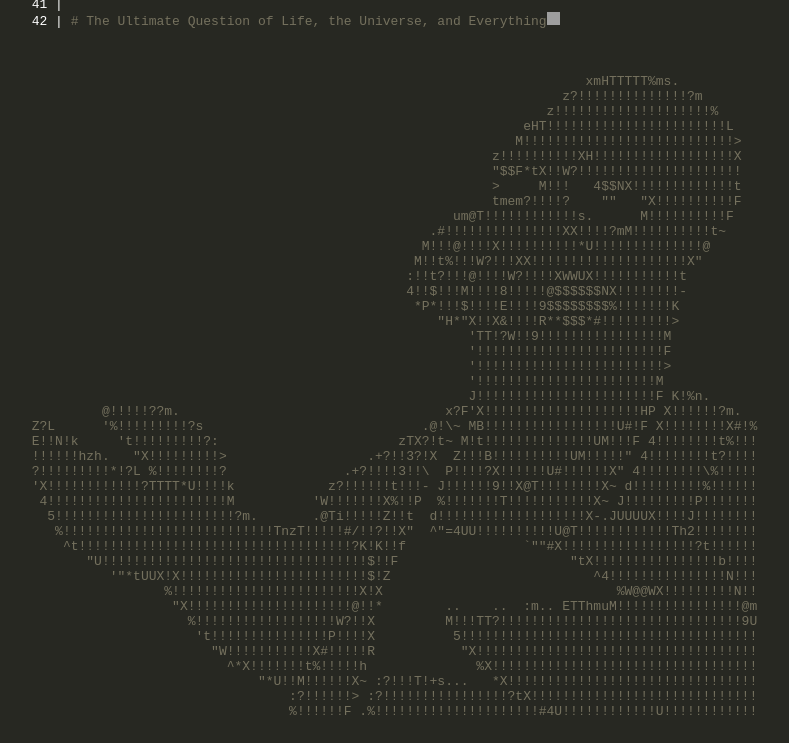
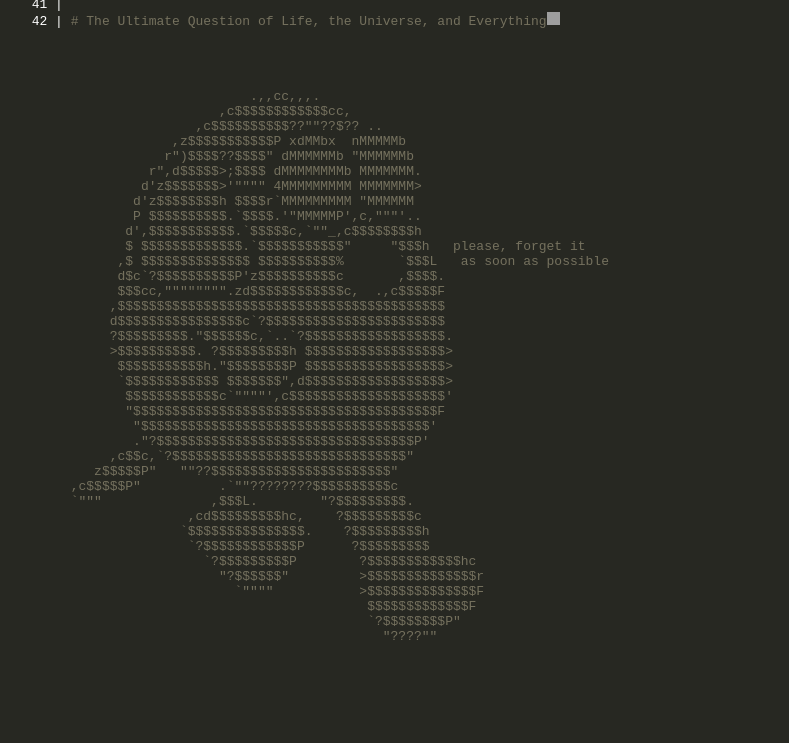
Before and after one commit to thzvm/thzvm.github.io, a plain HTML site: page index.html in a window 1280 px wide. Shown: the part 685-1428 px from the top of the page, without its empty margins (19-808 px from the left). After the commit the page ends 1353 px from the top, so only its background shows below. Drawn offline with Linux system fonts and the light colour scheme; grey boxes are pictures that could not be loaded.

Commit message:
Update index.html

```diff
--- a/index.html
+++ b/index.html
@@ -110,49 +110,44 @@ body,td,th {
 
 
 
-<span class="comment">                                                                       xmHTTTTT%ms.
-                                                                    z?!!!!!!!!!!!!!!?m
-                                                                  z!!!!!!!!!!!!!!!!!!!!%
-                                                               eHT!!!!!!!!!!!!!!!!!!!!!!!L
-                                                              M!!!!!!!!!!!!!!!!!!!!!!!!!!!>
-                                                           z!!!!!!!!!!XH!!!!!!!!!!!!!!!!!!X
-                                                           "$$F*tX!!W?!!!!!!!!!!!!!!!!!!!!!
-                                                           >     M!!!   4$$NX!!!!!!!!!!!!!t
-                                                           tmem?!!!!?    ""   "X!!!!!!!!!!F
-                                                      um@T!!!!!!!!!!!!s.      M!!!!!!!!!!F
-                                                   .#!!!!!!!!!!!!!!!XX!!!!?mM!!!!!!!!!!t~
-                                                  M!!!@!!!!X!!!!!!!!!!*U!!!!!!!!!!!!!!@
-                                                 M!!t%!!!W?!!!XX!!!!!!!!!!!!!!!!!!!!X"
-                                                :!!t?!!!@!!!!W?!!!!XWWUX!!!!!!!!!!!t
-                                                4!!$!!!M!!!!8!!!!!@$$$$$$NX!!!!!!!!-
-                                                 *P*!!!$!!!!E!!!!9$$$$$$$$%!!!!!!!K
-                                                    "H*"X!!X&!!!!R**$$$*#!!!!!!!!!>
-                                                        'TT!?W!!9!!!!!!!!!!!!!!!!M
-                                                        '!!!!!!!!!!!!!!!!!!!!!!!!F
-                                                        '!!!!!!!!!!!!!!!!!!!!!!!!>
-                                                        '!!!!!!!!!!!!!!!!!!!!!!!M
-                                                        J!!!!!!!!!!!!!!!!!!!!!!!F K!%n.
-         @!!!!!??m.                                  x?F'X!!!!!!!!!!!!!!!!!!!!HP X!!!!!!?m.
-Z?L      '%!!!!!!!!!?s                            .@!\~ MB!!!!!!!!!!!!!!!!!U#!F X!!!!!!!!X#!%
-E!!N!k     't!!!!!!!!!?:                       zTX?!t~ M!t!!!!!!!!!!!!!!UM!!!F 4!!!!!!!!t%!!!
-!!!!!!hzh.   "X!!!!!!!!!>                  .+?!!3?!X  Z!!!B!!!!!!!!!!UM!!!!!" 4!!!!!!!!t?!!!!
-?!!!!!!!!!*!?L %!!!!!!!!?               .+?!!!!3!!\  P!!!!?X!!!!!!U#!!!!!!X" 4!!!!!!!!\%!!!!!
-'X!!!!!!!!!!!!?TTTT*U!!!!k            z?!!!!!!t!!!- J!!!!!!9!!X@T!!!!!!!!X~ d!!!!!!!!!%!!!!!!
- 4!!!!!!!!!!!!!!!!!!!!!!!M          'W!!!!!!!X%!!P  %!!!!!!!T!!!!!!!!!!!X~ J!!!!!!!!!P!!!!!!!
-  5!!!!!!!!!!!!!!!!!!!!!!!?m.       .@Ti!!!!!Z!!t  d!!!!!!!!!!!!!!!!!!!X-.JUUUUX!!!!J!!!!!!!!
-   %!!!!!!!!!!!!!!!!!!!!!!!!!!!TnzT!!!!!#/!!?!!X"  ^"=4UU!!!!!!!!!!U@T!!!!!!!!!!!!Th2!!!!!!!!
-    ^t!!!!!!!!!!!!!!!!!!!!!!!!!!!!!!!!!!!?K!K!!f               `""#X!!!!!!!!!!!!!!!!!?t!!!!!!
-       "U!!!!!!!!!!!!!!!!!!!!!!!!!!!!!!!!!!$!!F                      "tX!!!!!!!!!!!!!!!!b!!!!
-          '"*tUUX!X!!!!!!!!!!!!!!!!!!!!!!!!$!Z                          ^4!!!!!!!!!!!!!!!N!!!
-                 %!!!!!!!!!!!!!!!!!!!!!!!!X!X                              %W@@WX!!!!!!!!!N!!
-                  "X!!!!!!!!!!!!!!!!!!!!!@!!*        ..    ..  :m.. ETThmuM!!!!!!!!!!!!!!!!@m
-                    %!!!!!!!!!!!!!!!!!!W?!!X         M!!!TT?!!!!!!!!!!!!!!!!!!!!!!!!!!!!!!!9U
-                     't!!!!!!!!!!!!!!!P!!!!X          5!!!!!!!!!!!!!!!!!!!!!!!!!!!!!!!!!!!!!!
-                       "W!!!!!!!!!!!X#!!!!!R           "X!!!!!!!!!!!!!!!!!!!!!!!!!!!!!!!!!!!!
-                         ^*X!!!!!!!t%!!!!!h              %X!!!!!!!!!!!!!!!!!!!!!!!!!!!!!!!!!!
-                             "*U!!M!!!!!!X~ :?!!!T!+s...   *X!!!!!!!!!!!!!!!!!!!!!!!!!!!!!!!!
-                                 :?!!!!!!> :?!!!!!!!!!!!!!!!!?tX!!!!!!!!!!!!!!!!!!!!!!!!!!!!!
-                                 %!!!!!!F .%!!!!!!!!!!!!!!!!!!!!!#4U!!!!!!!!!!!!U!!!!!!!!!!!!</span></pre></td>
+<span class="comment">
+                            .,,cc,,,.
+                        ,c$$$$$$$$$$$$cc,
+                     ,c$$$$$$$$$$??""??$?? ..
+                  ,z$$$$$$$$$$$P xdMMbx  nMMMMMb
+                 r")$$$$??$$$$" dMMMMMMb "MMMMMMb
+               r",d$$$$$>;$$$$ dMMMMMMMMb MMMMMMM.
+              d'z$$$$$$$>'"""" 4MMMMMMMMM MMMMMMM>
+             d'z$$$$$$$$h $$$$r`MMMMMMMMM "MMMMMM
+             P $$$$$$$$$$.`$$$$.'"MMMMMP',c,"""'..
+            d',$$$$$$$$$$$.`$$$$$c,`""_,c$$$$$$$$h
+            $ $$$$$$$$$$$$$.`$$$$$$$$$$$"     "$$$h   please, forget it
+           ,$ $$$$$$$$$$$$$$ $$$$$$$$$$%       `$$$L   as soon as possible
+           d$c`?$$$$$$$$$$P'z$$$$$$$$$$c       ,$$$$.
+           $$$cc,"""""""".zd$$$$$$$$$$$$c,  .,c$$$$$F
+          ,$$$$$$$$$$$$$$$$$$$$$$$$$$$$$$$$$$$$$$$$$$
+          d$$$$$$$$$$$$$$$$c`?$$$$$$$$$$$$$$$$$$$$$$$
+          ?$$$$$$$$$."$$$$$$c,`..`?$$$$$$$$$$$$$$$$$$.
+          >$$$$$$$$$$. ?$$$$$$$$$h $$$$$$$$$$$$$$$$$$>
+           $$$$$$$$$$$h."$$$$$$$$P $$$$$$$$$$$$$$$$$$>
+           `$$$$$$$$$$$$ $$$$$$$",d$$$$$$$$$$$$$$$$$$>
+            $$$$$$$$$$$$c`""""',c$$$$$$$$$$$$$$$$$$$$'
+            "$$$$$$$$$$$$$$$$$$$$$$$$$$$$$$$$$$$$$$$F
+             "$$$$$$$$$$$$$$$$$$$$$$$$$$$$$$$$$$$$$'
+             ."?$$$$$$$$$$$$$$$$$$$$$$$$$$$$$$$$$P'
+          ,c$$c,`?$$$$$$$$$$$$$$$$$$$$$$$$$$$$$$"
+        z$$$$$P"   ""??$$$$$$$$$$$$$$$$$$$$$$$"
+     ,c$$$$$P"          .`""????????$$$$$$$$$$c
+     `"""              ,$$$L.        "?$$$$$$$$$.
+                    ,cd$$$$$$$$$hc,    ?$$$$$$$$$c
+                   `$$$$$$$$$$$$$$$.    ?$$$$$$$$$h
+                    `?$$$$$$$$$$$$P      ?$$$$$$$$$
+                      `?$$$$$$$$$P        ?$$$$$$$$$$$$hc
+                        "?$$$$$$"         >$$$$$$$$$$$$$$r
+                          `""""           >$$$$$$$$$$$$$$F
+                                           $$$$$$$$$$$$$F
+                                           `?$$$$$$$$P"
+                                             "????"" </span></pre></td>
       <td width="27%">
       </td>
     </tr>
```
